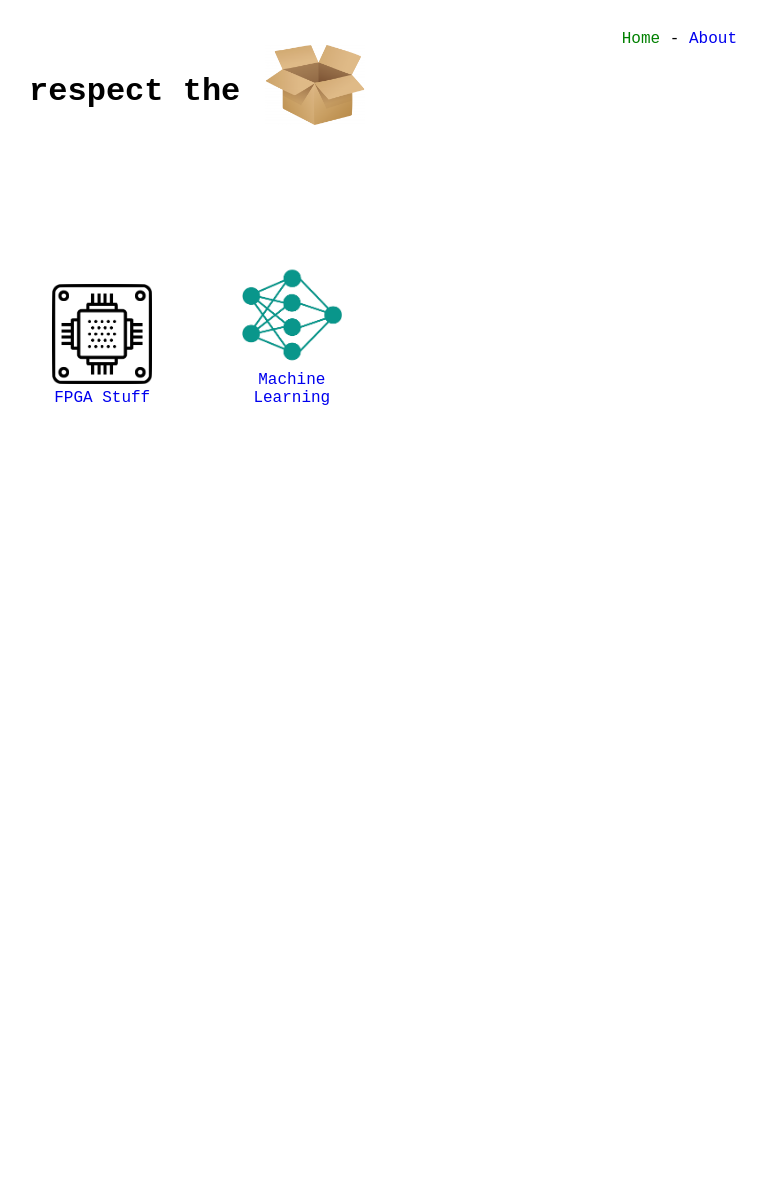
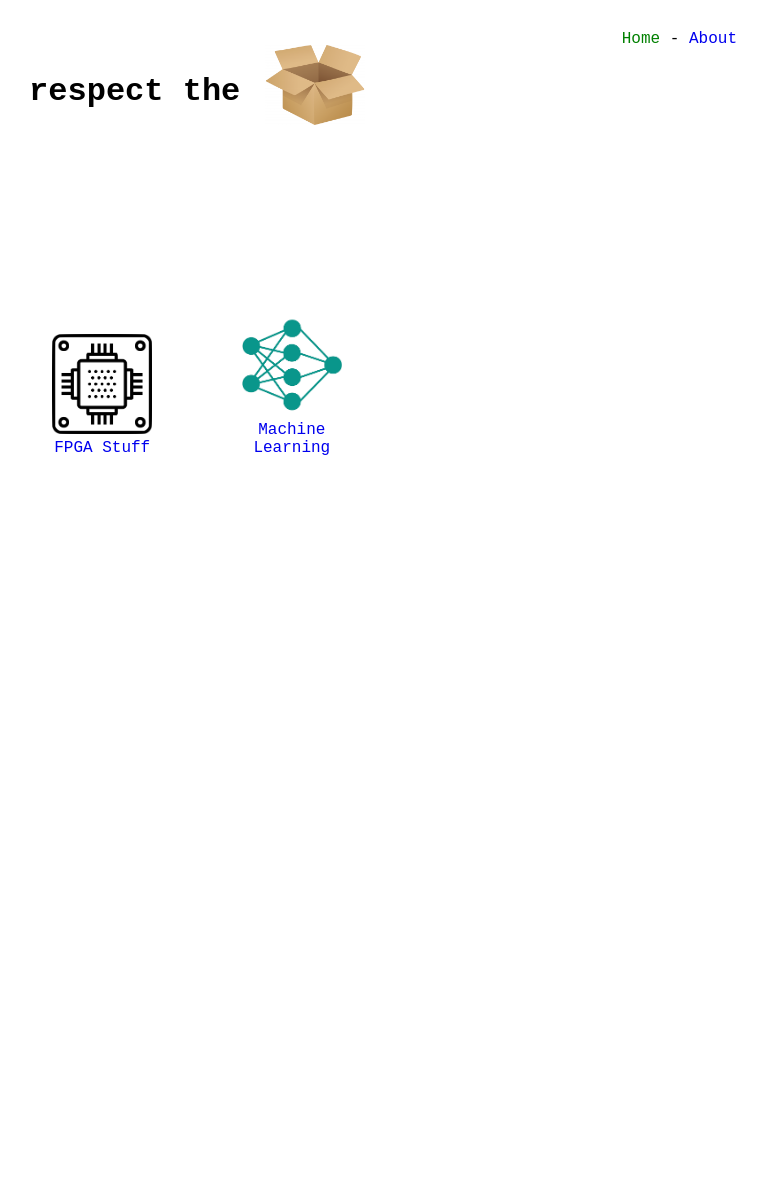
Before and after one commit to crlsvzqz5/github.io, a Jekyll site: the page built from index.md, in a window 1280 px wide. Shown: the whole page, without its empty margins (443-1210 px from the left). Built offline with Jekyll 4.4.1, drawn with Linux system fonts in a browser that asks for light colours; before the commit the page ends 1050 px from its top, so only the background shows below that.

Commit message:
top: -100px for topiclinkHOME links... dangerous?

```diff
--- a/_sass/main.scss
+++ b/_sass/main.scss
@@ -43,7 +43,7 @@
 	height: 80%;
 	width: 100%;
 	position: absolute;
-	top: 150px;
+	top: 300px;
         font-family: "Courier New";
 }
 
@@ -90,3 +90,8 @@
 .topiclink {
 	position: relative;
 }
+
+.topiclinkHOME {
+	position: relative;
+	top: -100px;
+}
```
